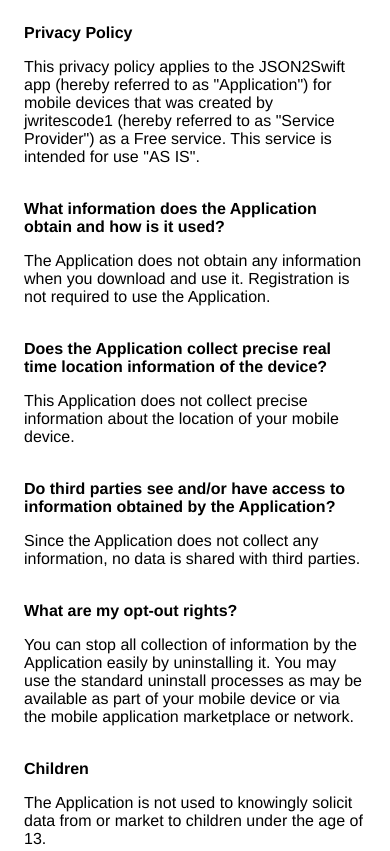
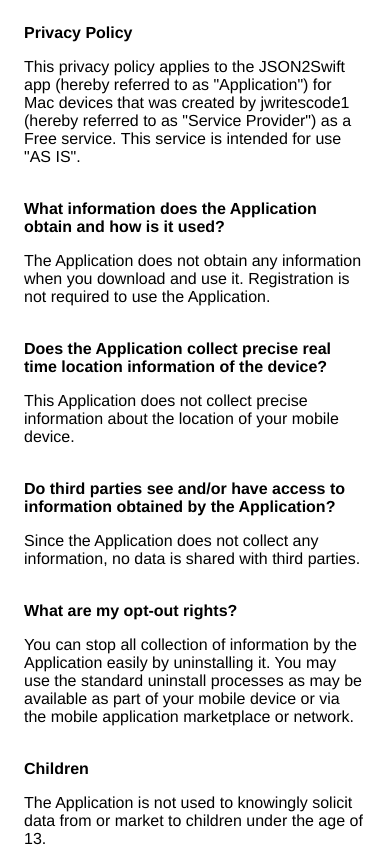
Before and after one commit to jwritescode1/StructifyJSON-PrivacyPolicy, a plain HTML site: page docs/index.html in a window 390 px wide. Shown: the top 851 px of the page. Drawn offline with Linux system fonts and the light colour scheme.

Commit message:
Update to state Mac devices instead of mobile

```diff
--- a/docs/index.html
+++ b/docs/index.html
@@ -7,7 +7,7 @@
       <style> body { font-family: 'Helvetica Neue', Helvetica, Arial, sans-serif; padding:1em; } </style>
     </head>
     <body>
-    <strong>Privacy Policy</strong><p>This privacy policy applies to the JSON2Swift app (hereby referred to as "Application") for mobile devices that was created by jwritescode1 (hereby referred to as "Service Provider") as a Free service. This service is intended for use "AS IS".</p><br><strong>What information does the Application obtain and how is it used?</strong><p>The Application does not obtain any information when you download and use it. Registration is not required to use the Application.</p><br><strong>Does the Application collect precise real time location information of the device?</strong><p>This Application does not collect precise information about the location of your mobile device.</p><br><strong>Do third parties see and/or have access to information obtained by the Application?</strong><p>Since the Application does not collect any information, no data is shared with third parties.</p><br><strong>What are my opt-out rights?</strong><p>You can stop all collection of information by the Application easily by uninstalling it. You may use the standard uninstall processes as may be available as part of your mobile device or via the mobile application marketplace or network.</p><br><strong>Children</strong><p>The Application is not used to knowingly solicit data from or market to children under the age of 13.</p><br><p>The Service Provider does not knowingly collect personally
+    <strong>Privacy Policy</strong><p>This privacy policy applies to the JSON2Swift app (hereby referred to as "Application") for Mac devices that was created by jwritescode1 (hereby referred to as "Service Provider") as a Free service. This service is intended for use "AS IS".</p><br><strong>What information does the Application obtain and how is it used?</strong><p>The Application does not obtain any information when you download and use it. Registration is not required to use the Application.</p><br><strong>Does the Application collect precise real time location information of the device?</strong><p>This Application does not collect precise information about the location of your mobile device.</p><br><strong>Do third parties see and/or have access to information obtained by the Application?</strong><p>Since the Application does not collect any information, no data is shared with third parties.</p><br><strong>What are my opt-out rights?</strong><p>You can stop all collection of information by the Application easily by uninstalling it. You may use the standard uninstall processes as may be available as part of your mobile device or via the mobile application marketplace or network.</p><br><strong>Children</strong><p>The Application is not used to knowingly solicit data from or market to children under the age of 13.</p><br><p>The Service Provider does not knowingly collect personally
 identifiable information from children. The Service Provider
 encourages all children to never submit any personally
 identifiable information through the Application and/or Services.
```
Also changed, not shown: 1 other file.
